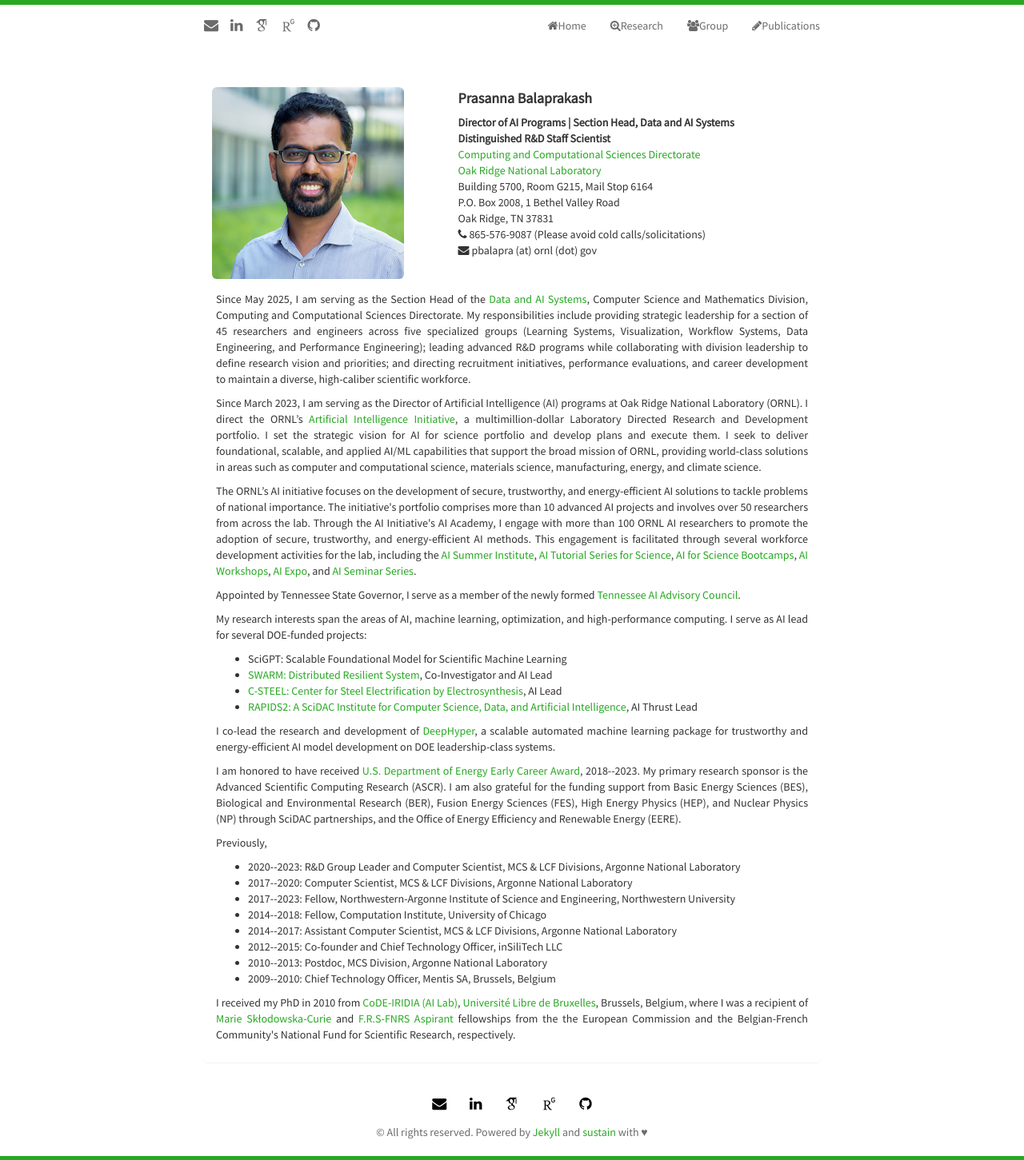
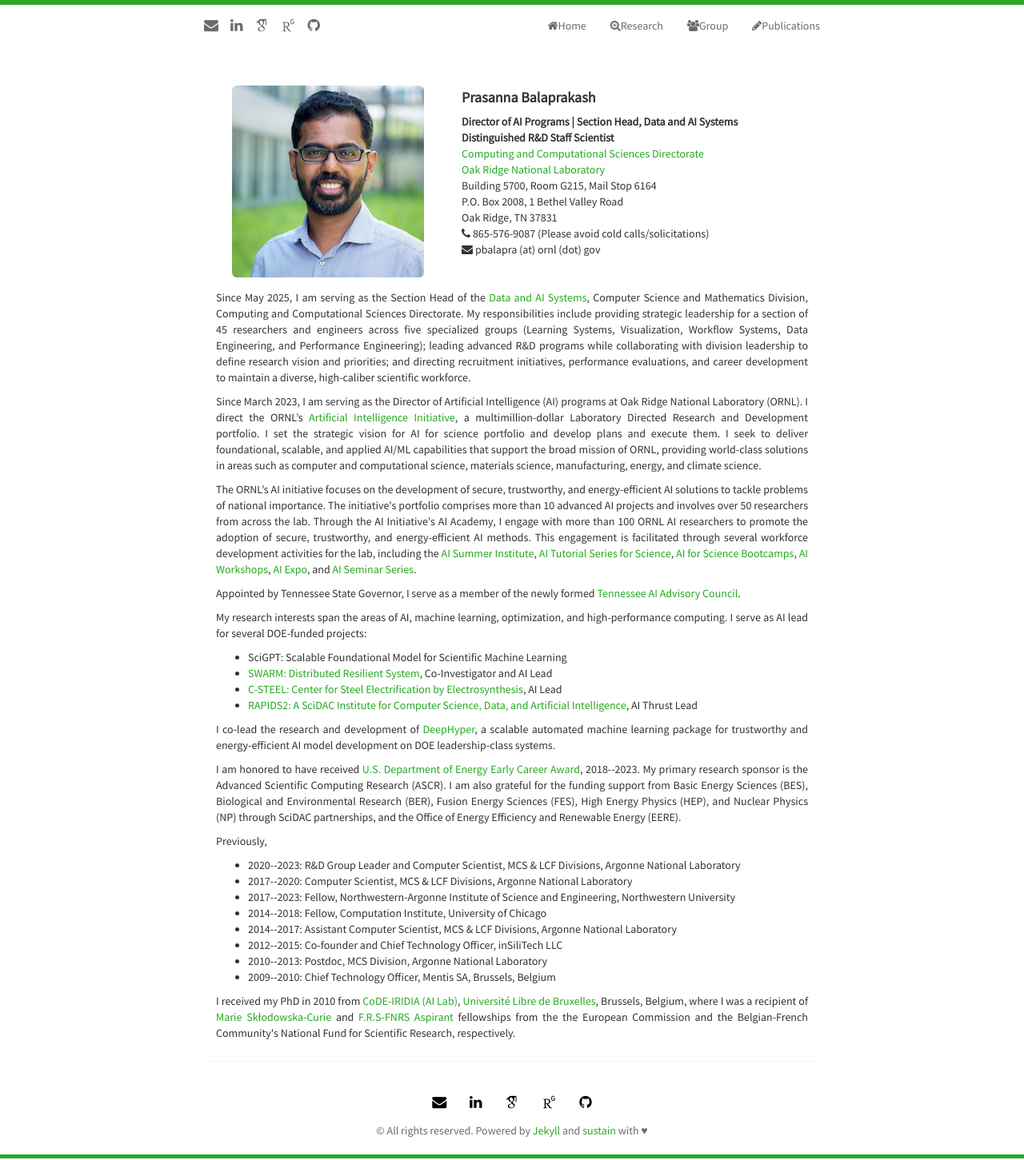
Before and after one commit to pbalapra/pbalapra.github.io, a Jekyll site: the page built from index.html, in a window 1280 px wide. Shown: the whole page at 80% size. Built offline with Jekyll 4.4.1, drawn with Linux system fonts in a browser that asks for light colours; nearby versions of some CDN libraries; some web fonts are replaced; the list of posts is cut into pages by our own code.

Commit message:
Update index.html

```diff
--- a/index.html
+++ b/index.html
@@ -7,7 +7,7 @@ title: Home Page of Prasanna Balaprakash
 
 	<div class="container">
         <center>
-        <table width="750">
+        <table width="700">
           <tr>
             <td>
         	  <div class="avatar">
```
